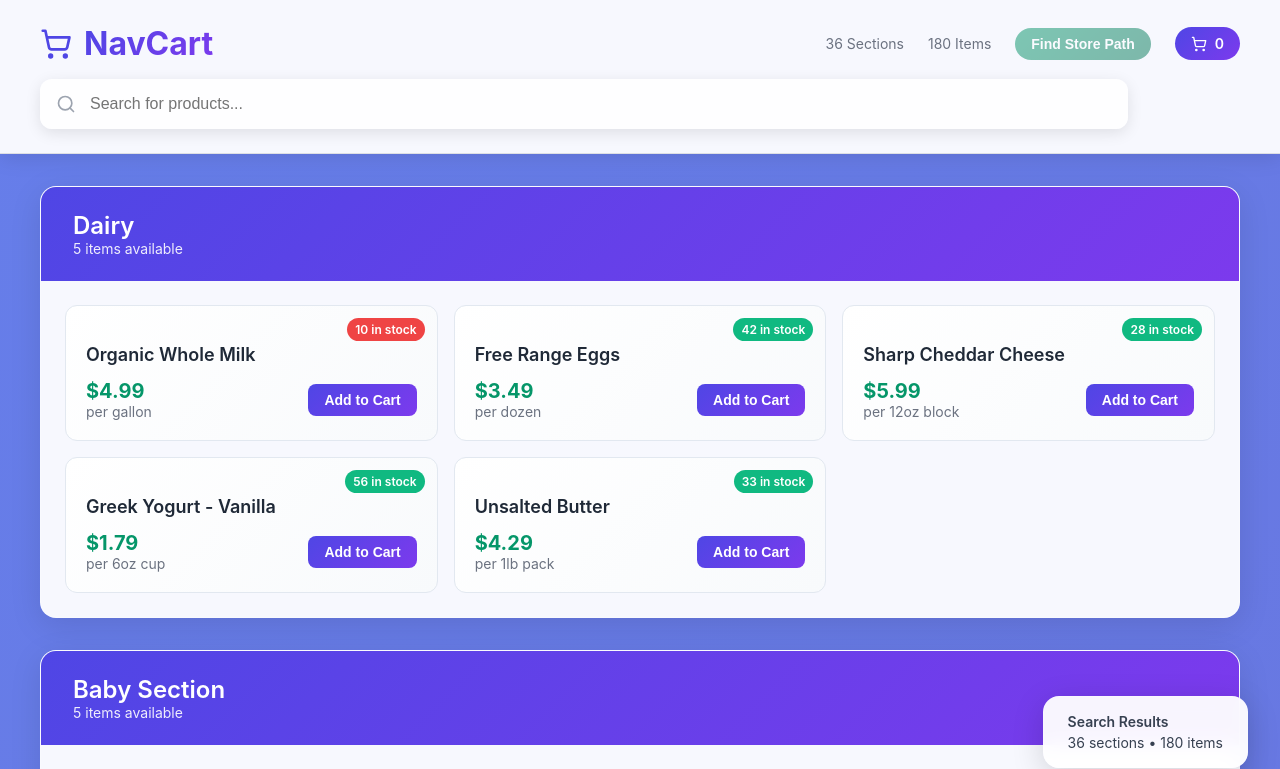
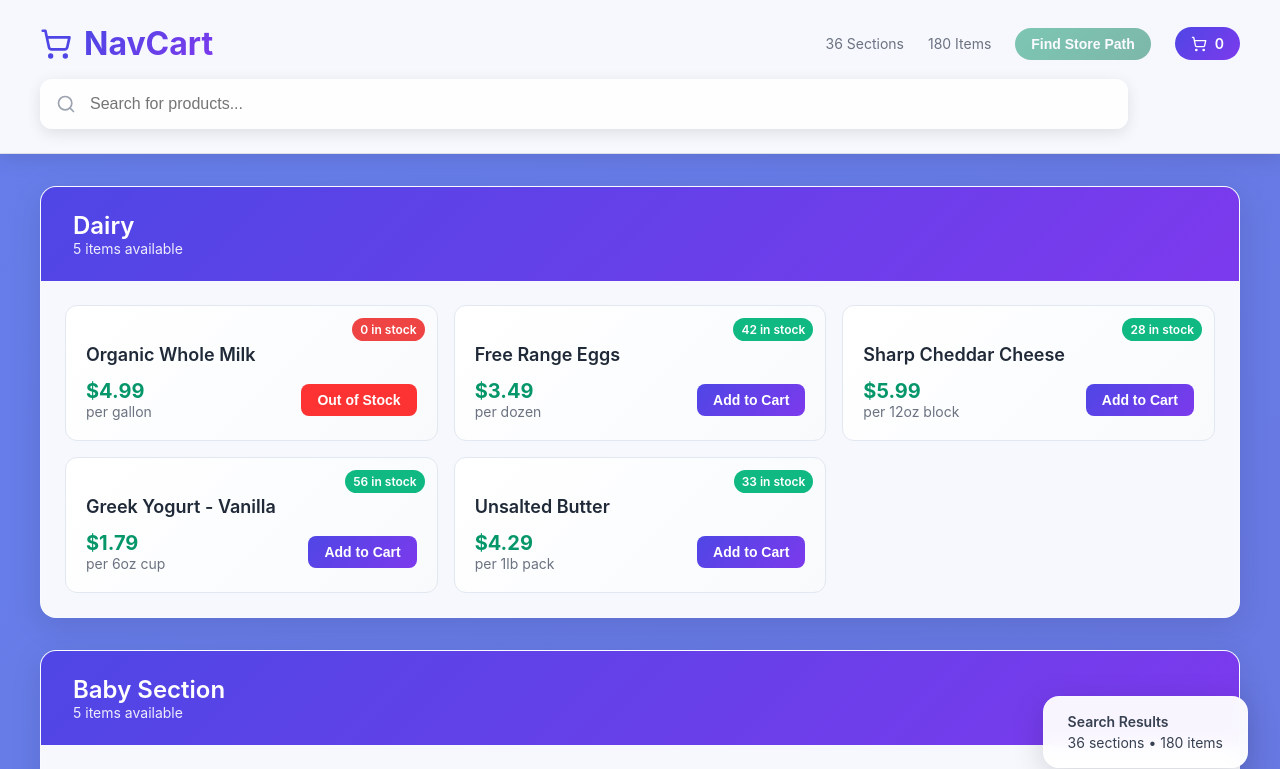
Before and after one commit to Pyro-Warrior-1884/NavCart, a React (Vite) app in the folder frontend/: page / in a window 1280 px wide. Shown: the top 769 px of the page. Built offline with nearby package versions, Linux system fonts and the light colour scheme.

Commit message:
Function Verification

```diff
--- a/frontend/src/SelectItems.jsx
+++ b/frontend/src/SelectItems.jsx
@@ -52,7 +52,7 @@ const SelectItems = () => {
   const inventory = {
     "Dairy": {
       items: [
-        { id: 1, name: "Organic Whole Milk", price: 4.99, stock: 10, unit: "per gallon" },
+        { id: 1, name: "Organic Whole Milk", price: 4.99, stock: 0, unit: "per gallon" },
         { id: 2, name: "Free Range Eggs", price: 3.49, stock: 42, unit: "per dozen" },
         { id: 3, name: "Sharp Cheddar Cheese", price: 5.99, stock: 28, unit: "per 12oz block" },
         { id: 4, name: "Greek Yogurt - Vanilla", price: 1.79, stock: 56, unit: "per 6oz cup" },
@@ -417,6 +417,16 @@ const SelectItems = () => {
     return null;
   };
 
+  const validateStock = (itemId) => {
+    for (const section of Object.values(inventory)) {
+      const item = section.items.find(i => i.id === itemId);
+      if (item) {
+        return item.stock > 0;
+      }
+    }
+    return false;
+  };
+
   const updateCartSections = (newCartItems) => {
     const newSections = new Set();
 
@@ -432,6 +442,12 @@ const SelectItems = () => {
   };
 
   const handleCartToggle = (itemId) => {
+    const isInStock = validateStock(itemId);
+
+    if (!isInStock) {
+      return;
+    }
+
     setCartItems(prev => {
       const newSet = new Set(prev);
       if (newSet.has(itemId)) {
@@ -759,27 +775,32 @@ const SelectItems = () => {
                             </div>
 
                             <button
+                              disabled={item.stock <= 0}
                               style={{
-                                background: isInCart
+                                background: item.stock <= 0
+                                  ? '#fd3333ff'
+                                  : isInCart
                                     ? 'linear-gradient(135deg, #10b981, #059669)'
                                     : 'linear-gradient(135deg, #4f46e5, #7c3aed)',
+                                cursor: item.stock <= 0 ? 'not-allowed' : 'pointer',
                                 color: 'white',
                                 border: 'none',
                                 padding: '0.5rem 1rem',
                                 borderRadius: '0.5rem',
                                 fontSize: '0.875rem',
                                 fontWeight: '600',
-                                cursor: 'pointer',
                                 transition: 'all 0.2s ease',
                                 display: 'flex',
                                 alignItems: 'center',
                                 gap: '0.5rem'
                               }}
                               onMouseEnter={(e) => {
+                                if (item.stock > 0) {
                                   e.target.style.transform = 'scale(1.05)';
                                   e.target.style.boxShadow = isInCart
                                     ? '0 4px 15px rgba(16, 185, 129, 0.4)'
                                     : '0 4px 15px rgba(79, 70, 229, 0.4)';
+                                }
                               }}
                               onMouseLeave={(e) => {
                                 e.target.style.transform = 'scale(1)';
@@ -787,7 +808,11 @@ const SelectItems = () => {
                               }}
                               onClick={() => handleCartToggle(item.id)}
                             >
-                              {isInCart ? 'Added ✓' : 'Add to Cart'}
+                              {item.stock <= 0
+                                ? 'Out of Stock'
+                                : isInCart
+                                  ? 'Added ✓'
+                                  : 'Add to Cart'}
                             </button>
                           </div>
                         </div>
```
Lines whose indentation alone changed are shown as unchanged.
